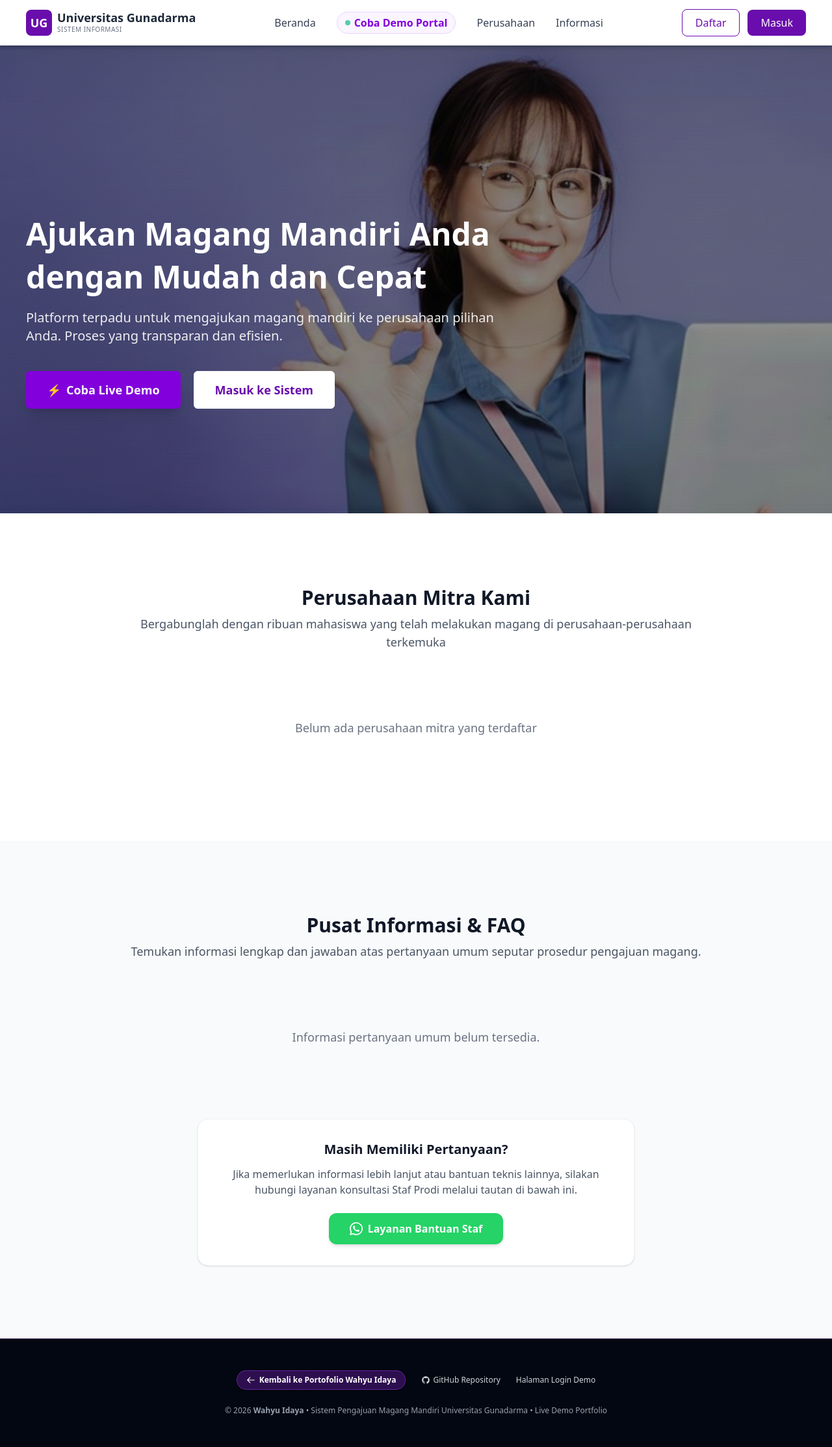
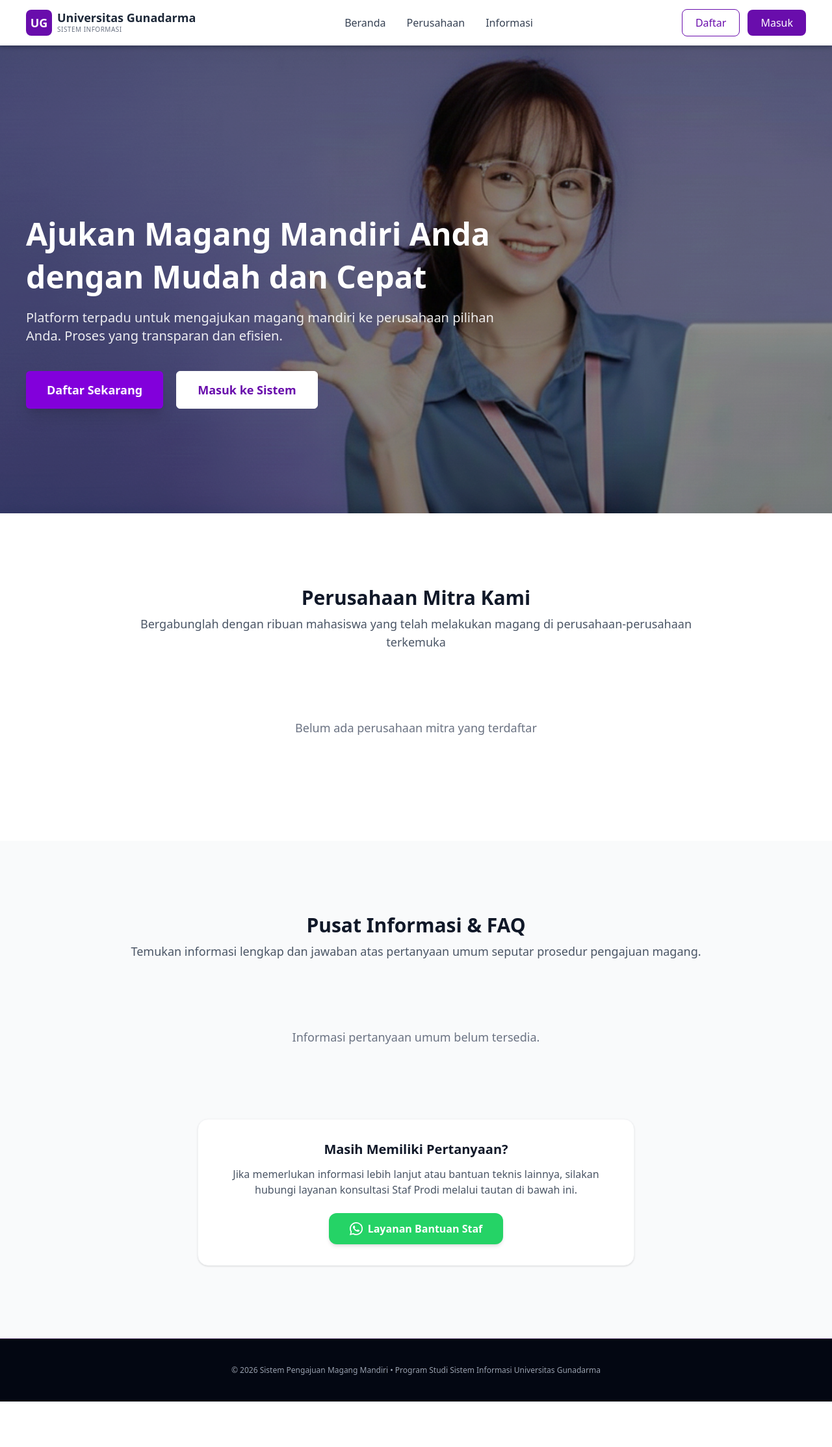
Before and after one commit to wahyuidaya/pengajuan_magang_mandiri, a Laravel app: page /informasi-kampus in a window 1280 px wide. Shown: the whole page at 65% size. After the commit the page ends 2157 px from the top, so only its background shows below. Run offline with Laravel 12, Linux system fonts and the light colour scheme; data that the repository does not hold is empty; style sheets or scripts are compiled from the project's sources; parts of the project's set-up code (start-up, migrations or seed data) failed here and were passed over.

Commit message:
feat: portal flow before login, auto-fill demo login, remove portfolio links outside portal

```diff
--- a/resources/views/beranda_kampus.blade.php
+++ b/resources/views/beranda_kampus.blade.php
@@ -62,9 +62,6 @@
                 </div>
                 <div class="hidden md:flex items-center space-x-8 text-base text-gray-700 font-medium">
                     <a href="#beranda" class="nav-link transition duration-150">Beranda</a>
-                    <a href="#demo-portal" class="text-purple-700 font-bold hover:text-purple-900 transition inline-flex items-center gap-1.5 bg-purple-50 px-3 py-1 rounded-full border border-purple-200">
-                        <span class="w-2 h-2 rounded-full bg-emerald-500 animate-pulse"></span> Coba Demo Portal
-                    </a>
                     <a href="#perusahaan" class="nav-link transition duration-150">Perusahaan</a>
                     <a href="#informasi" class="nav-link transition duration-150">Informasi</a>
                 </div>
@@ -73,7 +70,7 @@
                         class="border border-ug-primary py-2 px-5 rounded-lg font-medium text-base text-ug-primary transition duration-200 hover-dark-bg">
                         Daftar
                     </a>
-                    <a href="{{ route('login') }}"
+                    <a href="{{ route('portal') }}"
                         class="bg-ug-primary text-white py-2 px-5 rounded-lg font-medium text-base transition duration-200 hover:shadow-lg">
                         Masuk
                     </a>
@@ -97,11 +94,11 @@
                         transparan dan efisien.
                     </p>
                     <div class="flex space-x-5">
-                        <a href="#demo-portal"
+                        <a href="{{ route('register') }}"
                             class="bg-purple-700 hover:bg-purple-800 text-white text-lg py-3.5 px-8 rounded-md font-semibold transition duration-200 shadow-xl inline-flex items-center gap-2">
-                            <span>⚡</span> Coba Live Demo
+                            Daftar Sekarang
                         </a>
-                        <a href="{{ route('login') }}"
+                        <a href="{{ route('portal') }}"
                             class="bg-white text-ug-primary text-lg py-3.5 px-8 rounded-md font-semibold border border-white transition duration-200 hover:bg-gray-100">
                             Masuk ke Sistem
                         </a>
@@ -229,23 +226,10 @@
 </section>
     </main>
 
-    <footer class="bg-gray-950 text-white py-12 border-t border-purple-900/40">
+    <footer class="bg-gray-950 text-white py-10 border-t border-purple-900/40">
         <div class="container mx-auto px-10 text-center">
-            <div class="flex flex-wrap justify-center items-center gap-6 text-xs text-gray-300 mb-6">
-                <a href="https://wahyuidaya.github.io" target="_blank" rel="noopener noreferrer" class="hover:text-purple-300 font-bold transition inline-flex items-center gap-1.5 bg-purple-900/50 border border-purple-500/40 px-3.5 py-1.5 rounded-full text-white shadow-sm">
-                    <svg class="w-3.5 h-3.5" fill="none" stroke="currentColor" stroke-width="2" viewBox="0 0 24 24"><path stroke-linecap="round" stroke-linejoin="round" d="M10 19l-7-7m0 0l7-7m-7 7h18"></path></svg>
-                    Kembali ke Portofolio Wahyu Idaya
-                </a>
-                <a href="https://github.com/wahyuidaya/pengajuan_magang_mandiri" target="_blank" rel="noopener noreferrer" class="hover:text-purple-300 transition inline-flex items-center gap-1">
-                    <svg class="w-3.5 h-3.5" fill="currentColor" viewBox="0 0 24 24"><path fill-rule="evenodd" clip-rule="evenodd" d="M12 2C6.477 2 2 6.484 2 12.017c0 4.425 2.865 8.18 6.839 9.504.5.092.682-.217.682-.483 0-.237-.008-.868-.013-1.703-2.782.605-3.369-1.343-3.369-1.343-.454-1.158-1.11-1.466-1.11-1.466-.908-.62.069-.608.069-.608 1.003.07 1.53 1.032 1.53 1.032.892 1.53 2.341 1.088 2.91.832.092-.647.35-1.088.636-1.338-2.22-.253-4.555-1.113-4.555-4.951 0-1.093.39-1.988 1.029-2.688-.103-.253-.446-1.272.098-2.65 0 0 .84-.27 2.75 1.026A9.564 9.564 0 0112 6.844c.85.004 1.705.115 2.504.337 1.909-1.296 2.747-1.027 2.747-1.027.546 1.379.202 2.398.1 2.651.64.7 1.028 1.595 1.028 2.688 0 3.848-2.339 4.695-4.566 4.943.359.309.678.92.678 1.855 0 1.338-.012 2.419-.012 2.747 0 .268.18.58.688.482A10.019 10.019 0 0022 12.017C22 6.484 17.522 2 12 2z"/></svg>
-                    GitHub Repository
-                </a>
-                <a href="{{ route('login') }}" class="hover:text-purple-300 transition">
-                    Halaman Login Demo
-                </a>
-            </div>
             <p class="text-xs text-gray-400">
-                &copy; 2026 <strong>Wahyu Idaya</strong> &bull; Sistem Pengajuan Magang Mandiri Universitas Gunadarma &bull; Live Demo Portfolio
+                &copy; 2026 Sistem Pengajuan Magang Mandiri &bull; Program Studi Sistem Informasi Universitas Gunadarma
             </p>
         </div>
     </footer>
--- a/resources/views/login.blade.php
+++ b/resources/views/login.blade.php
@@ -144,7 +144,7 @@
             </form>
 
             <div class="mt-4 pt-4 border-t border-gray-100 text-center">
-                <a href="/" class="text-xs text-ug-primary hover:underline font-medium">
+                <a href="{{ route('portal') }}" class="text-xs text-ug-primary hover:underline font-medium">
                     ← Kembali ke Portal Awal
                 </a>
             </div>
--- a/routes/web.php
+++ b/routes/web.php
@@ -46,8 +46,14 @@ use App\Http\Controllers\StafProdi\StafManagementController;
 // HALAMAN UTAMA
 // ===========================
 Route::get('/', function () {
+    $companies = MitraPerusahaan::aktif()->take(8)->get();
+    $faqs = Faq::ordered()->get();
+    return view('beranda_kampus', compact('companies', 'faqs'));
+})->name('beranda');
+
+Route::get('/portal', function () {
     return view('portal');
-});
+})->name('portal');
 
 Route::get('/informasi-kampus', function () {
     $companies = MitraPerusahaan::aktif()->take(8)->get();
```
